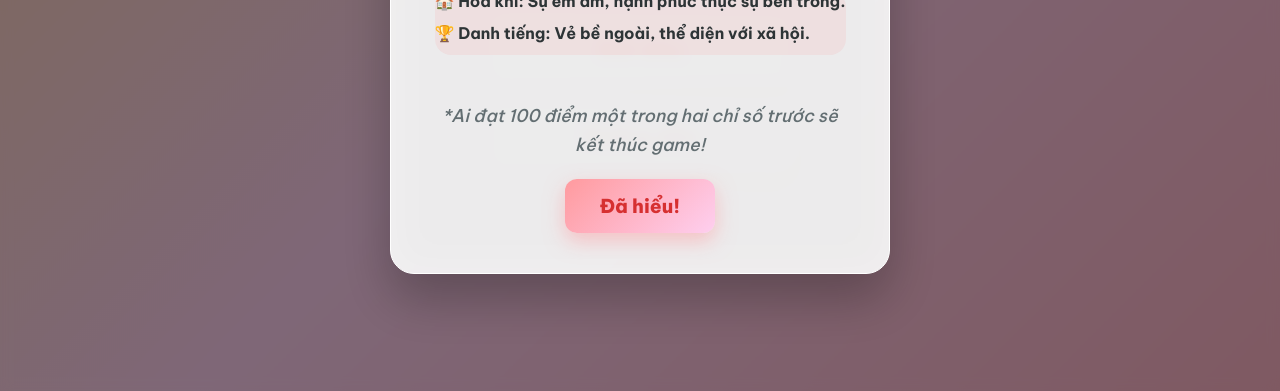
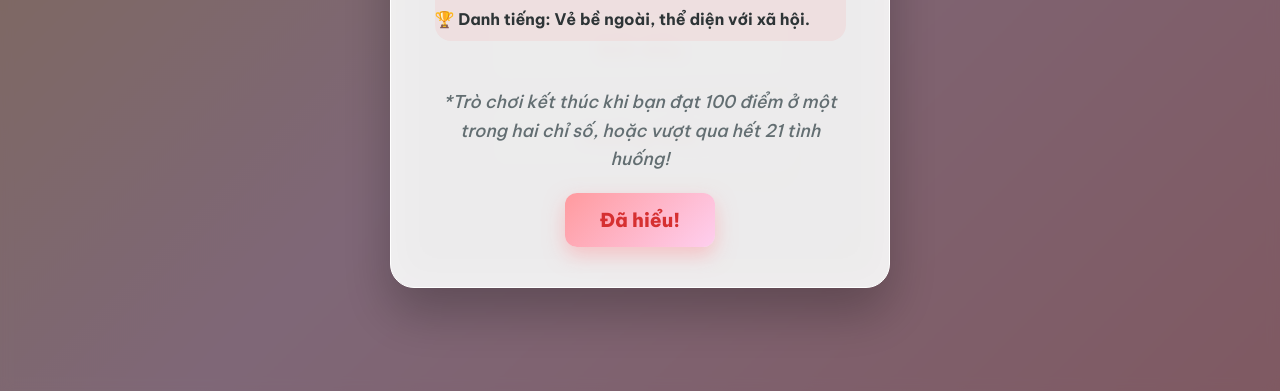
Before and after one commit to ngductri/mln_game, a plain HTML site: page index.html in a window 1280 px wide. Shown: the part 409-800 px from the top of the page. Drawn offline with Linux system fonts and the light colour scheme.

Commit message:
Update 100 points

```diff
--- a/index.html
+++ b/index.html
@@ -9,7 +9,7 @@
 <body>
 
 <div id="scare-container" class="hidden scare-container">
-    <img src="your_image.jpg" alt="Cảnh báo!" class="scare-img">
+    <img src="your_image.png" alt="Cảnh báo!" class="scare-img">
 </div>
 
 <div id="home-screen" class="home-screen">
@@ -33,12 +33,12 @@
             <li><strong>🏠 Hòa khí:</strong> Sự êm ấm, hạnh phúc thực sự bên trong.</li>
             <li><strong>🏆 Danh tiếng:</strong> Vẻ bề ngoài, thể diện với xã hội.</li>
         </ul>
-        <p><em>*Ai đạt 100 điểm một trong hai chỉ số trước sẽ kết thúc game!</em></p>
+        <p><em>*Trò chơi kết thúc khi bạn đạt 100 điểm ở một trong hai chỉ số, hoặc vượt qua hết 21 tình huống!</em></p>
         <button onclick="closeGuide()" class="guide-btn">Đã hiểu!</button>
     </div>
 </div>
 
-<div id="level-counter" class="level-badge hidden">Tình huống: 1/11</div>
+<div id="level-counter" class="level-badge hidden">Tình huống: 1/21</div>
 
 <button id="floating-home-btn" onclick="goHome()" class="btn-home-floating hidden">Trang chủ</button>
 
@@ -59,7 +59,7 @@
 
     <div id="result" class="hidden">
         <h2>Kết thúc!</h2>
-        <p id="final-message"></p>
+        <p id="final-message" style="white-space: pre-wrap; font-size: 1.1rem; line-height: 1.6;"></p>
         <button onclick="goHome()">Chơi lại từ đầu</button>
     </div>
 </div>
@@ -83,7 +83,7 @@
         harmony = 50;
         fame = 50;
         previousHarmony = 50;
-        document.documentElement.style.setProperty('--danger', 0);
+        document.documentElement.style.setProperty('--danger', 0); // Reset màu nền về sáng
 
         updateUI();
 
@@ -96,61 +96,112 @@
         document.getElementById('level-counter').classList.add('hidden');
     }
 
+    // DANH SÁCH 21 TÌNH HUỐNG
     const scenarios = [
         {
             text: "Cả nhà đang ăn, nhưng ai cũng cắm mặt vào điện thoại. Mẹ nhìn bạn như chờ bạn nói gì đó.",
-            a: { text: "Tiếp tục lướt điện thoại (vì đang chat chuyện quan trọng)", harmony: -8, fame: 3 },
-            b: { text: "Cất điện thoại, chủ động mở câu chuyện", harmony: 10, fame: -2 }
+            a: { text: "Tiếp tục lướt điện thoại (vì đang chat chuyện quan trọng)", harmony: -15, fame: 10 },
+            b: { text: "Cất điện thoại, chủ động mở câu chuyện", harmony: 15, fame: -10 }
         },
         {
             text: "Bạn vừa thi trượt một môn quan trọng. Ba mẹ đang rất kỳ vọng.",
-            a: { text: "Giấu đi, đợi sửa sai rồi nói", harmony: -10, fame: 5 },
-            b: { text: "Nói thật ngay", harmony: 10, fame: -3 }
+            a: { text: "Giấu đi, đợi sửa sai rồi nói", harmony: -15, fame: 15 },
+            b: { text: "Nói thật ngay", harmony: 20, fame: -10 }
         },
         {
             text: "Ba mẹ không thích người bạn thân của bạn.",
-            a: { text: "Vẫn tiếp tục chơi với bạn", harmony: -7, fame: 6 },
-            b: { text: "Giữ khoảng cách", harmony: 8, fame: -2 }
+            a: { text: "Vẫn tiếp tục chơi với bạn", harmony: -10, fame: 15 },
+            b: { text: "Giữ khoảng cách", harmony: 15, fame: -10 }
         },
         {
             text: "Bạn được offer học/làm ở nơi rất xa, nhưng gia đình cần bạn ở gần.",
-            a: { text: "Đi vì tương lai", harmony: -12, fame: 12 },
-            b: { text: "Ở lại vì gia đình", harmony: 12, fame: -5 }
+            a: { text: "Đi vì tương lai", harmony: -20, fame: 25 },
+            b: { text: "Ở lại vì gia đình", harmony: 20, fame: -15 }
         },
         {
             text: "Bạn vô tình làm hỏng một món đồ giá trị trong nhà.",
-            a: { text: "Giấu đi xem như không biết", harmony: -9, fame: 4 },
-            b: { text: "Nói thật và nhận lỗi", harmony: 9, fame: -2 }
+            a: { text: "Giấu đi xem như không biết", harmony: -15, fame: 10 },
+            b: { text: "Nói thật và nhận lỗi", harmony: 15, fame: -5 }
         },
         {
             text: "Ba mẹ so sánh bạn với “con nhà người ta”.",
-            a: { text: "Im lặng chịu đựng", harmony: 5, fame: -3 },
-            b: { text: "Nói ra cảm xúc của mình", harmony: -5, fame: 5 }
+            a: { text: "Im lặng chịu đựng", harmony: 10, fame: -5 },
+            b: { text: "Nói ra cảm xúc của mình", harmony: -10, fame: 15 }
         },
         {
             text: "Bạn muốn đi chơi đêm nhưng biết chắc ba mẹ sẽ không cho.",
-            a: { text: "Nói dối để được đi", harmony: -10, fame: 6 },
-            b: { text: "Nói thật", harmony: 8, fame: -3 }
+            a: { text: "Nói dối để được đi", harmony: -15, fame: 15 },
+            b: { text: "Nói thật", harmony: 15, fame: -10 }
         },
         {
             text: "Gia đình gặp khó khăn tài chính, bạn đang có một khoản tiền riêng.",
-            a: { text: "Giữ tiền cho kế hoạch cá nhân", harmony: -12, fame: 8 },
-            b: { text: "Đưa tiền hỗ trợ gia đình", harmony: 15, fame: -5 }
+            a: { text: "Giữ tiền cho kế hoạch cá nhân", harmony: -20, fame: 15 },
+            b: { text: "Đưa tiền hỗ trợ gia đình", harmony: 25, fame: -15 }
         },
         {
             text: "Gia đình muốn bạn theo ngành ổn định, nhưng bạn có đam mê riêng.",
-            a: { text: "Nghe theo gia đình", harmony: 10, fame: 3 },
-            b: { text: "Quyết tâm theo đam mê", harmony: -8, fame: 10 }
+            a: { text: "Nghe theo gia đình", harmony: 15, fame: 10 },
+            b: { text: "Quyết tâm theo đam mê", harmony: -15, fame: 20 }
         },
         {
             text: "Bạn có cơ hội đổi đời nhưng phải xa gia đình nhiều năm.",
-            a: { text: "Chọn thành công cá nhân", harmony: -15, fame: 15 },
-            b: { text: "Chọn gia đình", harmony: 15, fame: -7 }
+            a: { text: "Chọn thành công cá nhân", harmony: -25, fame: 25 },
+            b: { text: "Chọn gia đình", harmony: 25, fame: -15 }
         },
         {
             text: "Bạn đang xem nội dung 18+ trên máy tính, ba/mẹ bất ngờ bước vào.",
-            a: { text: "Tắt nhanh, giả vờ không có gì", harmony: -6, fame: 2 },
-            b: { text: "Thừa nhận và giải thích", harmony: 8, fame: -2 }
+            a: { text: "Tắt nhanh, giả vờ không có gì", harmony: -10, fame: 5 },
+            b: { text: "Thừa nhận và giải thích", harmony: 15, fame: -10 }
+        },
+        {
+            text: "Tết đến, họ hàng dắt con cháu sang chơi đông đúc. Tài chính năm nay của bạn rất eo hẹp.",
+            a: { text: "Lì xì thật nhiều để giữ thể diện với họ hàng", harmony: -20, fame: 20 },
+            b: { text: "Lì xì ít nhưng mừng tuổi bằng những lời chúc chân thành", harmony: 15, fame: -15 }
+        },
+        {
+            text: "Trong mâm cỗ họ, các bác trai ngồi nhậu, các bác gái và thanh niên nữ bị gọi xuống bếp dọn dẹp.",
+            a: { text: "Bảo chị em gái cứ làm đi cho vui lòng người lớn", harmony: -15, fame: 15 },
+            b: { text: "Rủ rê cả mấy anh em trai cùng xuống bếp rửa bát", harmony: 20, fame: -20 }
+        },
+        {
+            text: "Con em trong nhà nhuộm tóc màu sáng và mặc đồ phá cách. Họ hàng đến chơi và xì xầm đánh giá.",
+            a: { text: "Bắt em đi nhuộm lại tóc đen và thay đồ ngay lập tức", harmony: -20, fame: 15 },
+            b: { text: "Nhẹ nhàng giải thích đó là sở thích và bênh vực em", harmony: 20, fame: -15 }
+        },
+        {
+            text: "Hàng xóm khoe con họ vừa mua được ô tô tiền tỷ. Bạn đời của bạn tỏ vẻ chạnh lòng.",
+            a: { text: "Cố vay mượn mua một chiếc xe trả góp để không thua kém", harmony: -25, fame: 25 },
+            b: { text: "An ủi bạn đời, trân trọng những gì cả hai đang có", harmony: 20, fame: -10 }
+        },
+        {
+            text: "Ông bà nội kiên quyết bắt cháu nhỏ uống một bài thuốc nam truyền miệng không rõ nguồn gốc.",
+            a: { text: "Cho cháu uống một chút để ông bà vui lòng", harmony: -20, fame: 10 },
+            b: { text: "Cương quyết từ chối và giải thích theo cơ sở y khoa", harmony: 15, fame: -15 }
+        },
+        {
+            text: "Thú cưng trong nhà lỡ phóng uế đúng lúc khách quý bước vào cửa.",
+            a: { text: "Đánh đuổi thú cưng và rối rít xin lỗi khách", harmony: -15, fame: 10 },
+            b: { text: "Bình tĩnh dọn dẹp, cười xòa coi như chuyện vui nhỏ", harmony: 15, fame: -10 }
+        },
+        {
+            text: "Nhà có đám cưới, họ hàng thúc ép phải làm 100 mâm cỗ đãi làng, nhưng ngân sách chỉ đủ 30 mâm.",
+            a: { text: "Cắn răng đi vay mượn làm lớn cho 'mát mặt' với làng xóm", harmony: -25, fame: 25 },
+            b: { text: "Chỉ mời gia đình cốt cán và bạn bè thân thiết", harmony: 25, fame: -20 }
+        },
+        {
+            text: "Bạn vô tình đăng một đoạn video hài hước nhưng hơi 'dìm hàng' người nhà lên Facebook. Hàng xóm bắt đầu bàn tán.",
+            a: { text: "Xóa ngay lập tức và cáu gắt với người nhà", harmony: -15, fame: 15 },
+            b: { text: "Giữ lại làm kỷ niệm và cùng cả nhà ngồi cười", harmony: 15, fame: -15 }
+        },
+        {
+            text: "Bạn phát hiện anh/chị của mình đang lén lút quen người yêu mà gia đình rất ác cảm.",
+            a: { text: "Lập tức mách lại với ba mẹ để cấm cản", harmony: -20, fame: 15 },
+            b: { text: "Giữ bí mật và động viên anh/chị tự tìm cách thuyết phục", harmony: 20, fame: -10 }
+        },
+        {
+            text: "Một người thân trong nhà thừa nhận họ đang bị trầm cảm nặng và muốn đi khám tâm lý.",
+            a: { text: "Bảo họ chỉ là 'yếu đuối', cấm đi khám vì sợ hàng xóm dị nghị", harmony: -30, fame: 15 },
+            b: { text: "Lắng nghe, ôm họ và lập tức tìm bác sĩ hỗ trợ", harmony: 30, fame: -20 }
         }
     ];
 
@@ -170,12 +221,13 @@
 
             document.getElementById('level-counter').innerText = `Tình huống: ${currentStep + 1} / ${scenarios.length}`;
 
+            // TÍNH TOÁN ĐỘ TỐI CỦA NỀN
             let dangerLevel = (50 - harmony) / 50;
             if (dangerLevel < 0) dangerLevel = 0;
             if (dangerLevel > 1) dangerLevel = 1;
-
             document.documentElement.style.setProperty('--danger', dangerLevel);
 
+            // HIỆU ỨNG GLITCH
             if (harmony <= 30 && harmony < previousHarmony) {
                 document.body.classList.add('glitch-effect');
                 setTimeout(() => {
@@ -194,9 +246,15 @@
         harmony += effects.harmony;
         fame += effects.fame;
 
+        // CHẶN ĐIỂM TỪ 0 ĐẾN 100
+        if (harmony > 100) harmony = 100;
+        if (harmony < 0) harmony = 0;
+        if (fame > 100) fame = 100;
+        if (fame < 0) fame = 0;
+
         currentStep++;
 
-        if (harmony >= 100 || fame >= 100 || currentStep >= scenarios.length) {
+        if (harmony === 100 || fame === 100 || currentStep >= scenarios.length) {
             showEndGame();
         } else {
             updateUI();
@@ -204,13 +262,17 @@
     }
 
     function showEndGame() {
+        // ĐỒNG BỘ UI TRƯỚC KHI HIỆN KẾT THÚC
+        document.getElementById('harmony').innerText = harmony;
+        document.getElementById('fame').innerText = fame;
+
         document.getElementById('content').classList.add('hidden');
         document.getElementById('result').classList.remove('hidden');
 
         document.getElementById('floating-home-btn').classList.add('hidden');
         document.getElementById('level-counter').classList.add('hidden');
 
-        // --- CẬP NHẬT: JUMP SCARE CHỈ DIỄN RA TRONG 0.5 GIÂY (500ms) ---
+        // HIỆU ỨNG JUMP SCARE (0.5 GIÂY)
         if (harmony < 40) {
             const scareContainer = document.getElementById('scare-container');
             scareContainer.classList.remove('hidden');
@@ -220,12 +282,26 @@
             }, 500);
         }
 
-        let msg = "Bài học: Chẳng có gia đình nào hoàn hảo 100%. ";
-        if (fame > harmony) {
-            msg += "Bạn quá chú trọng vẻ bề ngoài (danh tiếng), nhưng bên trong (hòa khí) đang dần rỗng tuếch.";
-        } else {
-            msg += "Bạn đã chọn sống thật với hạnh phúc bên trong thay vì chạy theo những lời khen sáo rỗng.";
+        // TỔNG KẾT VÀ BÀI HỌC
+        let msg = `TỔNG KẾT: Hòa khí [${harmony}/100] - Danh tiếng [${fame}/100]\n\n`;
+
+        if (harmony === 100) {
+            msg += "🏆 CHIẾN THẮNG TUYỆT ĐỐI! 🏆\nBạn đã đạt 100 điểm Hòa khí.\nBạn xây dựng được một gia đình cực kỳ viên mãn, thấu hiểu và gắn kết, mặc kệ những lời đàm tiếu bên ngoài!";
         }
+        else if (fame === 100) {
+            msg += "🏆 CHIẾN THẮNG DANH VỌNG! 🏆\nBạn đã đạt 100 điểm Danh tiếng.\nTrong mắt xã hội và họ hàng, gia đình bạn là chuẩn mực của sự hoàn hảo và thành đạt!";
+        }
+        else {
+            msg += "KẾT THÚC CHẶNG ĐƯỜNG!\nBài học: Chẳng có gia đình nào hoàn hảo 100%.\n";
+            if (fame > harmony) {
+                msg += "Bạn khá chú trọng vẻ bề ngoài và thể diện, nhưng bên trong gia đình đang dần xuất hiện những khoảng trống.";
+            } else if (harmony > fame) {
+                msg += "Bạn đã chọn sống thật với hạnh phúc bên trong thay vì chạy theo những lời khen sáo rỗng của xã hội.";
+            } else {
+                msg += "Bạn giữ được sự cân bằng khá tốt giữa thể diện với xã hội và tình cảm gia đình!";
+            }
+        }
+
         document.getElementById('final-message').innerText = msg;
     }
 </script>
```
